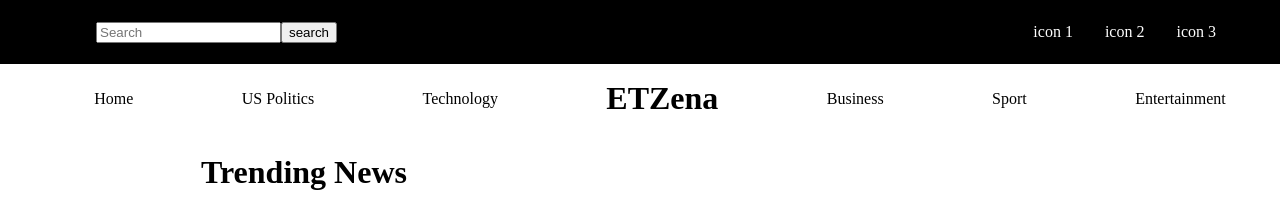
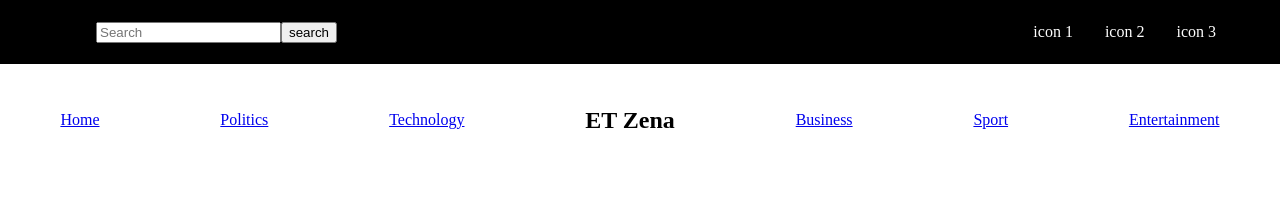
Before and after one commit to pour-moi/CodeClauseInternship_News-Aggregator, a React (Vite) app in the folder News-Aggregator/: page / in a window 1280 px wide. Shown: the top 202 px of the page. Built offline with nearby package versions, Linux system fonts and the light colour scheme; no server answers.

Commit message:
Linked categories

```diff
--- a/News-Aggregator/src/components/NavBar.jsx
+++ b/News-Aggregator/src/components/NavBar.jsx
@@ -1,31 +1,48 @@
+import { Link } from "react-router-dom";
 import styled from "styled-components";
 
-const StyledNavBar = styled.div`
+const StyledNavBar = styled.nav`
   ul {
     list-style-type: none;
     display: flex;
     justify-content: space-around;
     align-items: center;
+    height: 5em;
+    padding: 0;
   }
   h1 {
     margin: 0;
+    font-family: "Akira";
+  }
+  li {
+    cursor: pointer;
   }
 `;
 
 export function NavBar() {
   return (
-    <>
-      <StyledNavBar>
-        <ul>
-          <li>Home</li>
-          <li>US Politics</li>
-          <li>Technology</li>
-          <h1>ETZena</h1>
-          <li>Business</li>
-          <li>Sport</li>
-          <li>Entertainment</li>
-        </ul>
-      </StyledNavBar>
-    </>
+    <StyledNavBar>
+      <ul>
+        <li>
+          <Link to="/">Home</Link>
+        </li>
+        <li>
+          <Link to="/Politics">Politics</Link>
+        </li>
+        <li>
+          <Link to="/Technology">Technology</Link>
+        </li>
+        <h1>ET Zena</h1>
+        <li>
+          <Link to="/Business">Business</Link>
+        </li>
+        <li>
+          <Link to="/Sport">Sport</Link>
+        </li>
+        <li>
+          <Link to="/Entertainment">Entertainment</Link>
+        </li>
+      </ul>
+    </StyledNavBar>
   );
 }
```
